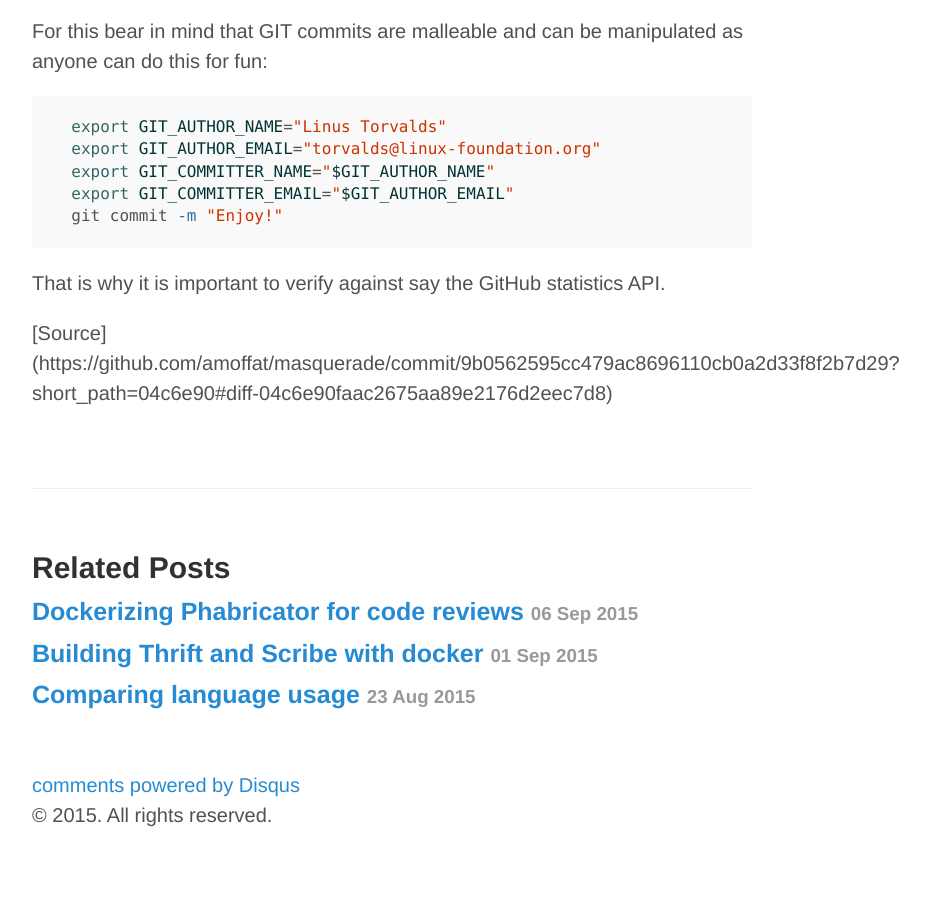
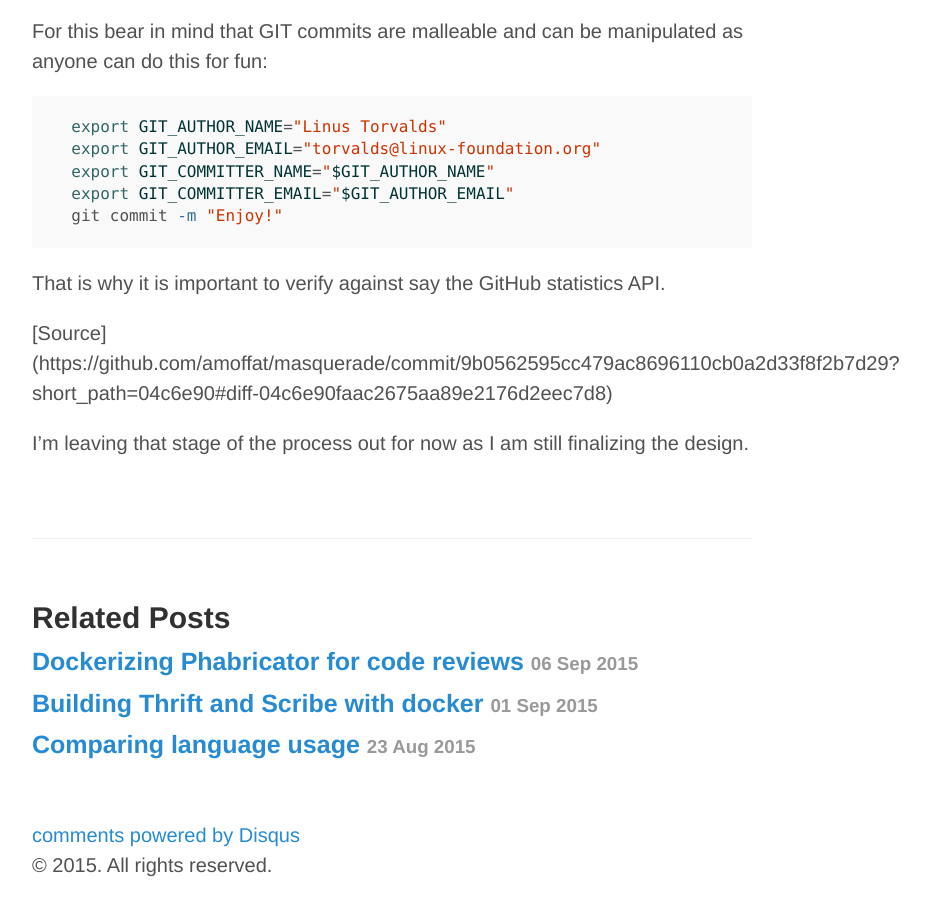
Before and after one commit to bowlofstew/bowlofstew.github.io, a Jekyll site: the page built from _posts/2015-09-06-recruiting-tools.md, in a window 1280 px wide and 900 px high, scrolled down 2061 px. Shown: the whole window, without its empty margins (248-1178 px from the left). Built offline with Jekyll 4.4.1, drawn with Linux system fonts in a browser that asks for light colours; Markdown is read by kramdown in place of the engine named in the settings; comment, search, counter and statistics services are not loaded; before the commit the page ends 2911 px from its top, so only the background shows below that.

Commit message:
minor update

```diff
--- a/_posts/2015-09-06-recruiting-tools.md
+++ b/_posts/2015-09-06-recruiting-tools.md
@@ -100,3 +100,5 @@ For this bear in mind that GIT commits are malleable and can be manipulated as a
  That is why it is important to verify against say the GitHub statistics API.
 
   [Source] (https://github.com/amoffat/masquerade/commit/9b0562595cc479ac8696110cb0a2d33f8f2b7d29?short_path=04c6e90#diff-04c6e90faac2675aa89e2176d2eec7d8)
+
+  I'm leaving that stage of the process out for now as I am still finalizing the design.
```
